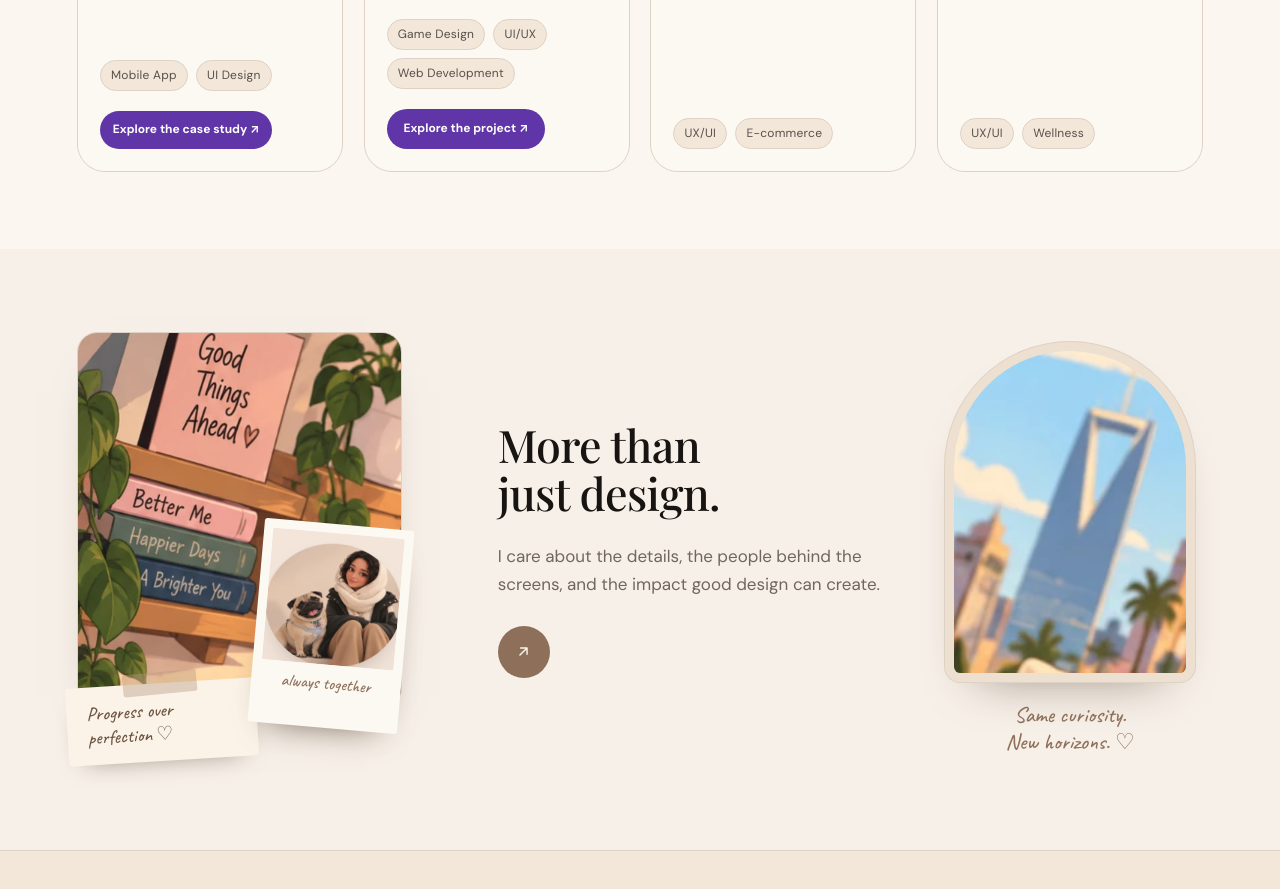
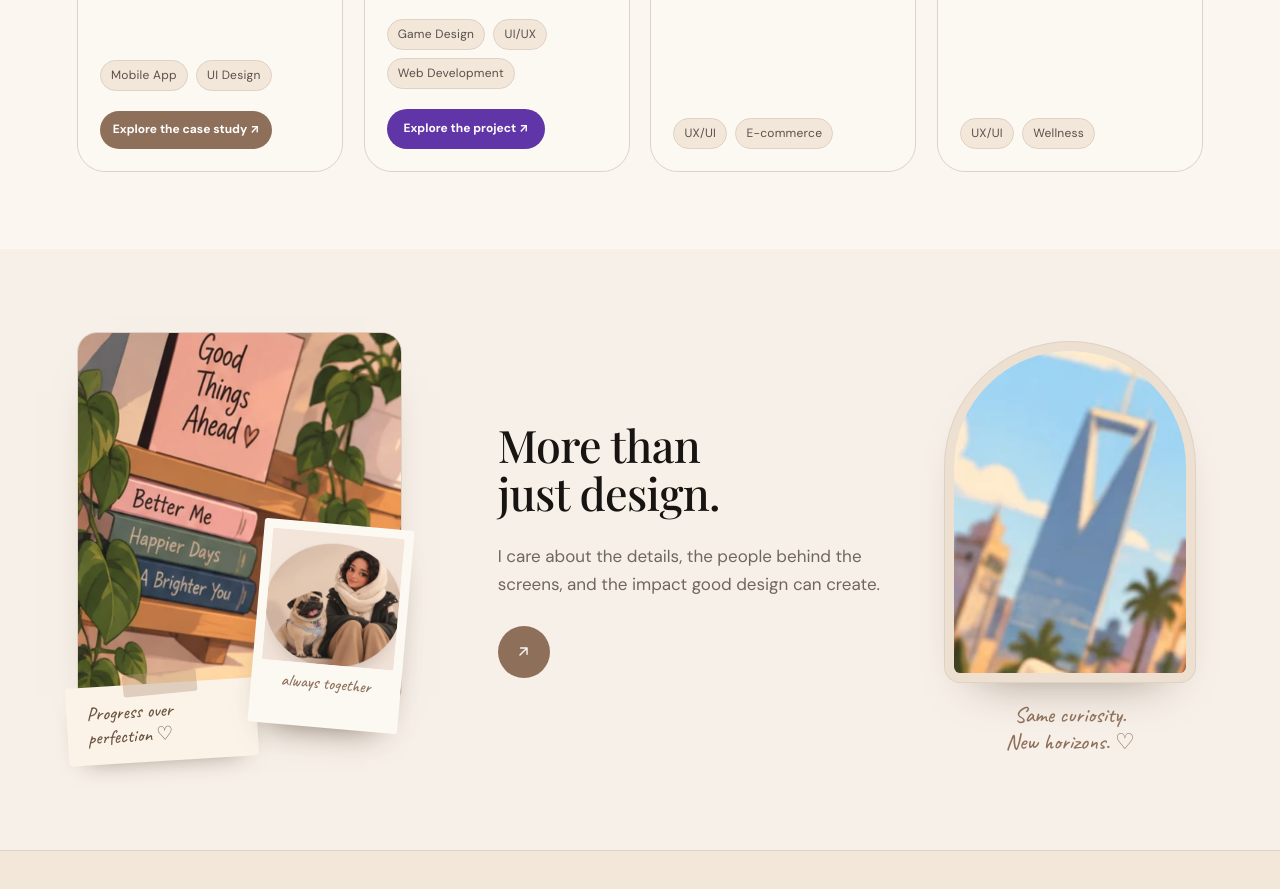
Before and after one commit to Rawan-ab/rawan-portfolio, a plain HTML site: page index.html in a window 1280 px wide. Shown: the part 1295-2184 px from the top of the page. Drawn offline with nearby package versions, Linux system fonts and the light colour scheme; a web font is replaced by a local one.

Commit message:
Style Reading2Gather project link

```diff
--- a/style.css
+++ b/style.css
@@ -538,3 +538,8 @@ p{margin:0;}
 .card-laffha .card-primary:hover{background:#482482}
 .card-laffha .laffha-preview img{width:165%;left:-32.5%;top:-32%;height:auto;max-width:none}
 .card-laffha .laffha-media-label{font-family:var(--sans);letter-spacing:.03em}
+
+
+/* Reading2Gather case-study entry */
+.card-reading .card-primary{background:#8E705A;color:#fff}
+.card-reading .card-primary:hover{background:#765A46}
```
